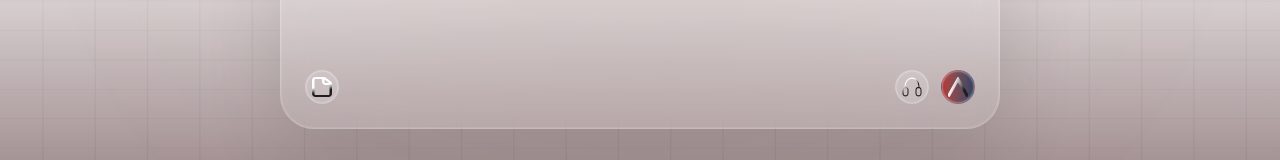
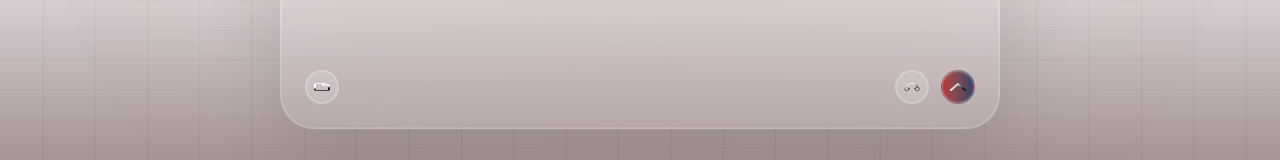
Before and after one commit to novarii/merak-next, a Next.js app: page / in a window 1280 px wide. Shown: the part 429-589 px from the top of the page. Built offline with nearby package versions, Linux system fonts and the light colour scheme.

Commit message:
Implement working chatbox with refs

```diff
--- a/app/src/components/LandingChatbox.tsx
+++ b/app/src/components/LandingChatbox.tsx
@@ -1,8 +1,10 @@
 "use client";
 
-import type { ChangeEvent } from 'react';
+import type { ChangeEvent, KeyboardEvent } from 'react';
 import { useEffect, useMemo, useState } from 'react';
 import Image from 'next/image';
+import Link from 'next/link';
+import { useRouter } from 'next/navigation';
 
 const ICONS = {
   attach: {
@@ -41,16 +43,19 @@ const IconButton = ({ icon, accent = false }: IconButtonProps) => {
   return (
     <button
       type="button"
-      className={`relative flex size-[34px] items-center justify-center rounded-[20px] border border-white/20 p-1.5 shadow-[inset_0_0_2px_rgba(240,240,240,0.8)] backdrop-blur-md transition hover:border-white/40 focus-visible:outline focus-visible:outline-2 focus-visible:outline-offset-2 focus-visible:outline-white ${accent ? 'bg-gradient-to-r from-[rgba(182,13,10,0.8)] to-[rgba(1,34,77,0.8)] text-white' : 'bg-white/10 text-slate-900'}`}
+      className={`relative flex size-[34px] items-center justify-center rounded-[20px] border border-white/20 shadow-[inset_0_0_2px_rgba(240,240,240,0.8)] backdrop-blur-md transition hover:border-white/40 focus-visible:outline focus-visible:outline-2 focus-visible:outline-offset-2 focus-visible:outline-white ${accent ? 'bg-gradient-to-r from-[rgba(182,13,10,0.8)] to-[rgba(1,34,77,0.8)] text-white' : 'bg-white/10 text-slate-900'}`}
       style={{ WebkitBackdropFilter: 'blur(10px)' }}
       aria-label={alt}
     >
-      <Image alt="" src={src} width={24} height={24} />
+      <span className="flex h-6 w-6 items-center justify-center">
+        <Image alt="" src={src} width={16} height={16} className="h-4 w-4 object-contain" />
+      </span>
     </button>
   );
 };
 
 export const LandingChatbox = () => {
+  const router = useRouter();
   const [message, setMessage] = useState('');
   const [phraseIndex, setPhraseIndex] = useState(0);
   const [typedLength, setTypedLength] = useState(0);
@@ -100,6 +105,20 @@ export const LandingChatbox = () => {
     setMessage(event.target.value);
   };
 
+  const handleSubmit = () => {
+    router.push('/login');
+  };
+
+  const handleKeyDown = (event: KeyboardEvent<HTMLTextAreaElement>) => {
+    if (event.key === 'Enter' && !event.shiftKey) {
+      event.preventDefault();
+      if (message.trim().length === 0) {
+        return;
+      }
+      handleSubmit();
+    }
+  };
+
   return (
     <div className="relative mx-auto w-full max-w-[720px]">
       <div
@@ -121,6 +140,7 @@ export const LandingChatbox = () => {
           placeholder={message ? undefined : placeholder}
           value={message}
           onChange={handleChange}
+          onKeyDown={handleKeyDown}
           autoComplete="off"
           spellCheck={false}
           aria-label="Chat prompt"
@@ -132,7 +152,17 @@ export const LandingChatbox = () => {
 
         <div className="absolute bottom-6 right-6 flex gap-3">
           <IconButton icon="headphones" />
-          <IconButton icon="send" accent />
+          <Link
+            href="/login"
+            className="relative flex size-[34px] items-center justify-center rounded-[20px] border border-white/20 shadow-[inset_0_0_2px_rgba(240,240,240,0.8)] backdrop-blur-md transition hover:border-white/40 focus-visible:outline focus-visible:outline-2 focus-visible:outline-offset-2 focus-visible:outline-white bg-gradient-to-r from-[rgba(182,13,10,0.8)] to-[rgba(1,34,77,0.8)] text-white"
+            style={{ WebkitBackdropFilter: 'blur(10px)' }}
+            aria-label="Send message"
+            onClick={handleSubmit}
+          >
+            <span className="flex h-6 w-6 items-center justify-center">
+              <Image alt="" src={ICONS.send.src} width={16} height={16} className="h-4 w-4 object-contain" />
+            </span>
+          </Link>
         </div>
       </div>
     </div>
```
